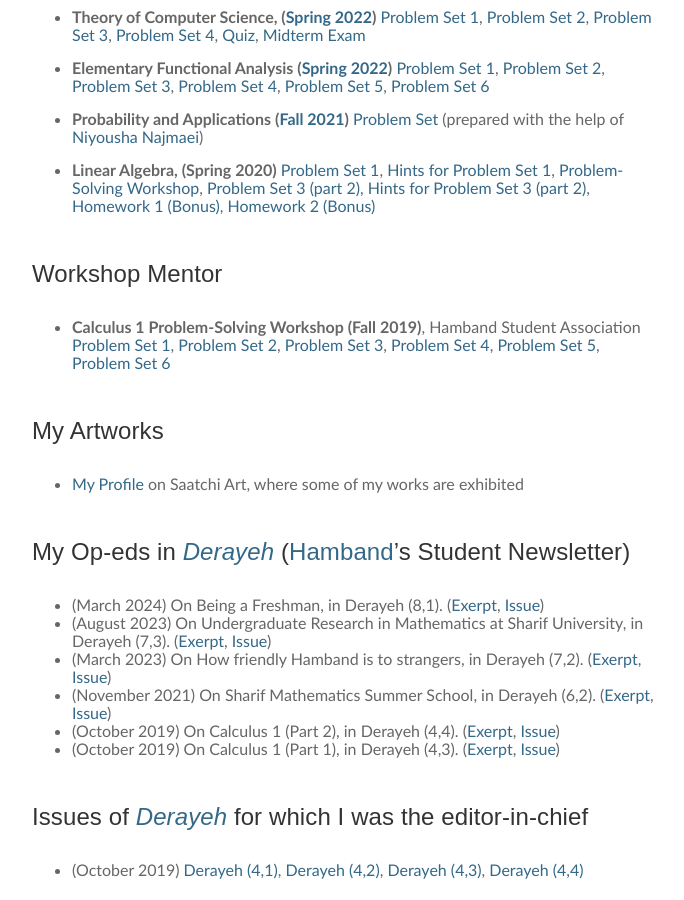
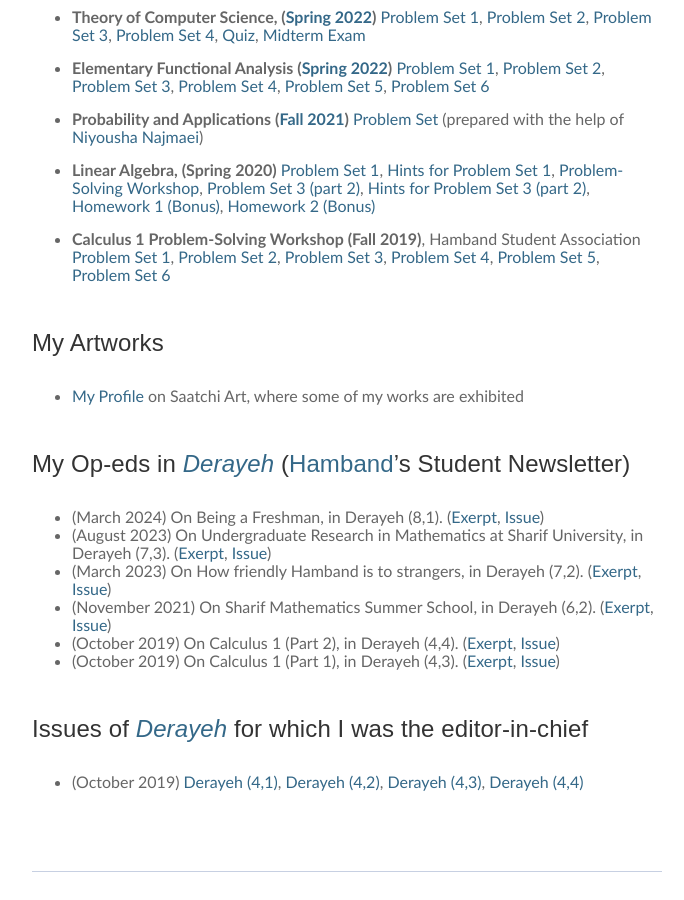
Before and after one commit to ali-almasi/ali-almasi.github.io, a Jekyll site: the page built from _pages/6_misc.md, in a window 1280 px wide and 900 px high, scrolled down 436 px. Shown: the whole window, without its empty margins (293-977 px from the left). Built offline with Jekyll 4.4.1, drawn with Linux system fonts in a browser that asks for light colours.

Commit message:
Update 6_misc.md

```diff
--- a/_pages/6_misc.md
+++ b/_pages/6_misc.md
@@ -24,7 +24,6 @@ image:
 -  **Linear Algebra, (Spring 2020)**
 	[Problem Set 1](/assets/teaching_materials/linear_algebra2020/PS1.pdf), [Hints for Problem Set 1](/assets/teaching_materials/linear_algebra2020/PS1_Hints.pdf), [Problem-Solving Workshop](/assets/teaching_materials/linear_algebra2020/WS1.pdf), [Problem Set 3 (part 2)](/assets/teaching_materials/linear_algebra2020/PS3-part2.pdf), [Hints for Problem Set 3 (part 2)](/assets/teaching_materials/linear_algebra2020/PS3_Part2_Hints.pdf), [Homework 1 (Bonus)](/assets/teaching_materials/linear_algebra2020/HW1.pdf), [Homework 2 (Bonus)](/assets/teaching_materials/linear_algebra2020/HW2.pdf)
 
-### Workshop Mentor
 -   **Calculus 1 Problem-Solving Workshop (Fall 2019)**, Hamband Student Association
 [Problem Set 1](/assets/teaching_materials/Calculus1_problemSolving_workshop/problems1.pdf), [Problem Set 2](/assets/teaching_materials/Calculus1_problemSolving_workshop/problems2.pdf), [Problem Set 3](/assets/teaching_materials/Calculus1_problemSolving_workshop/problems3.pdf), [Problem Set 4](/assets/teaching_materials/Calculus1_problemSolving_workshop/problems4.pdf), [Problem Set 5](/assets/teaching_materials/Calculus1_problemSolving_workshop/problems5.pdf), [Problem Set 6](/assets/teaching_materials/Calculus1_problemSolving_workshop/problems6.pdf)
 
```
